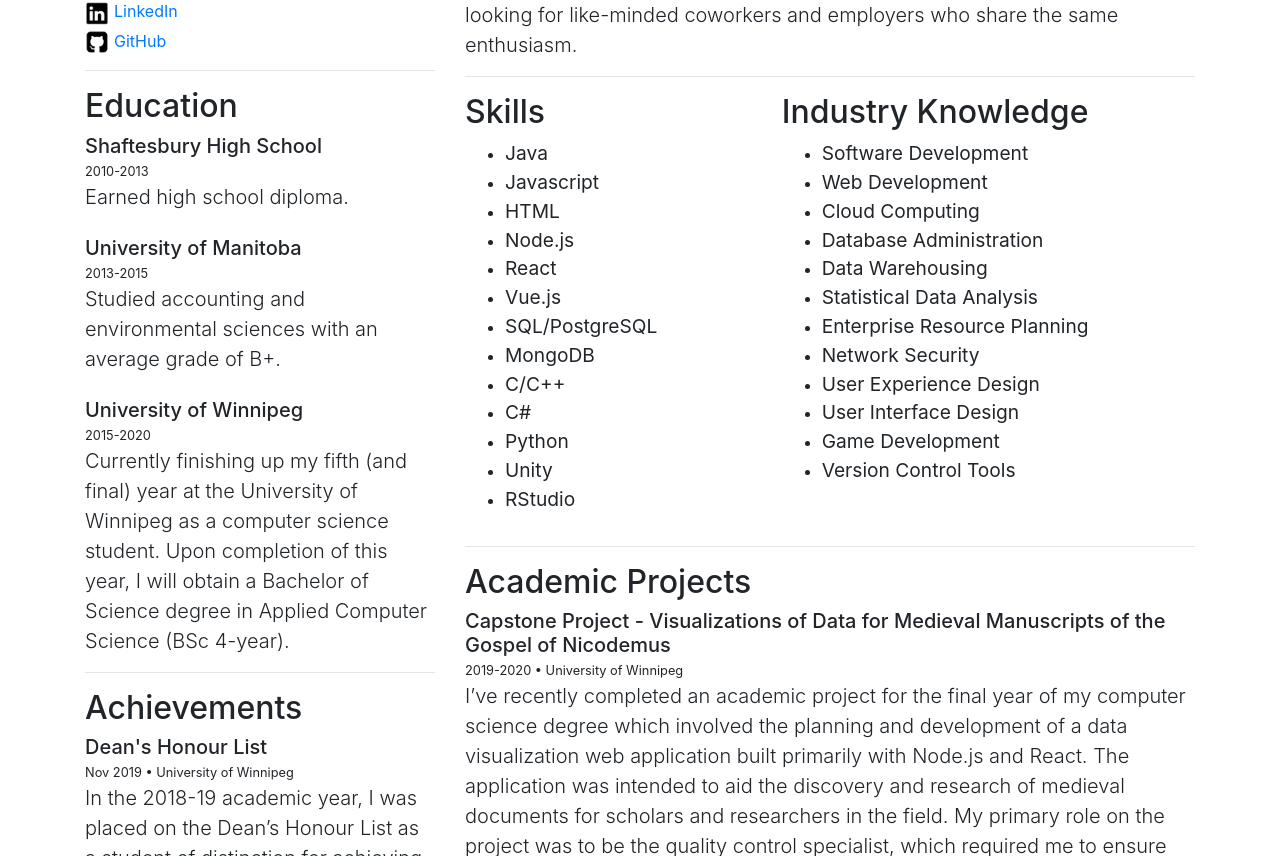
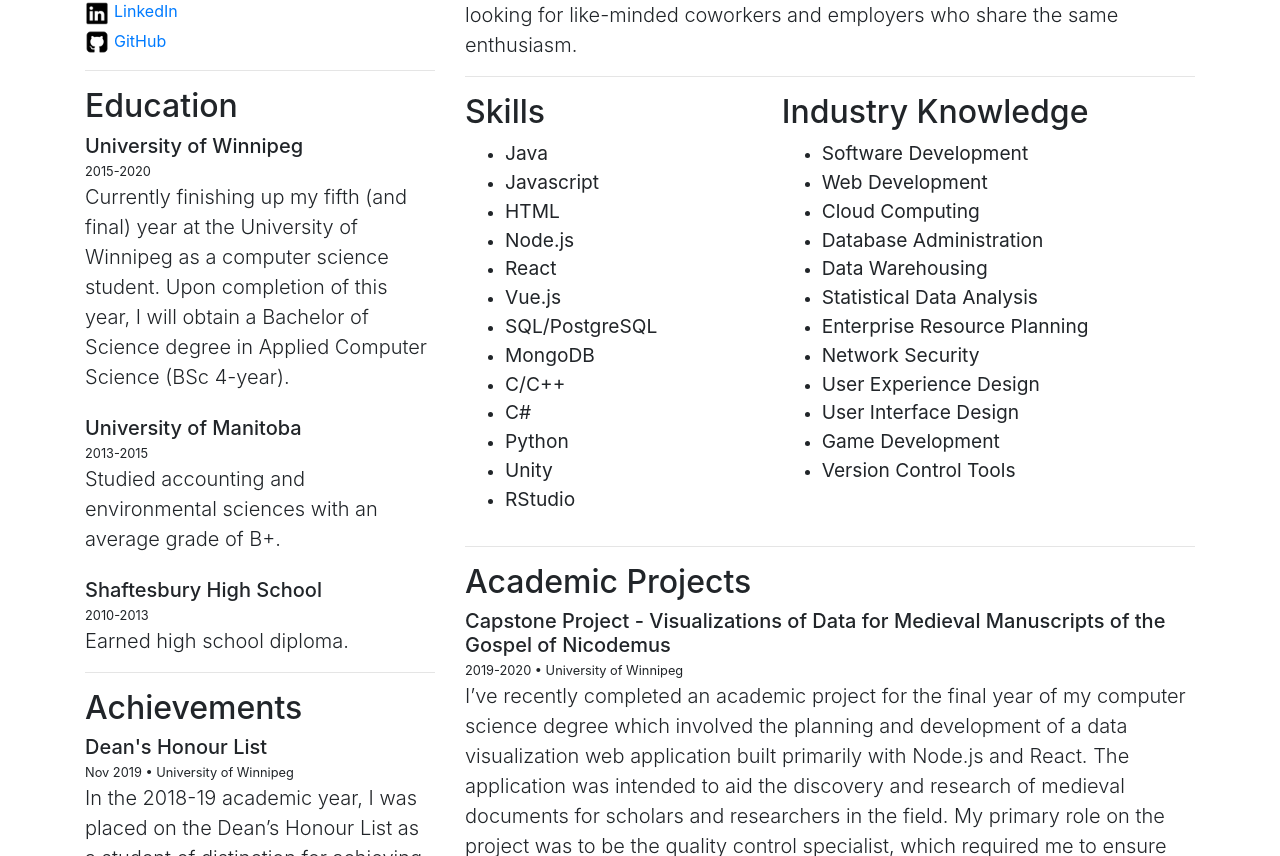
Before and after one commit to LukeAhrensTownsend/LukeAhrensTownsend.github.io, a Vue app: page /#/resume in a window 1280 px wide. Shown: the part 628-1484 px from the top of the page. Built offline with nearby package versions, Linux system fonts and the light colour scheme; no server answers; what vue-head would draw is missing.

Commit message:
Re-order education sub-sections

```diff
--- a/src/views/Resume.vue
+++ b/src/views/Resume.vue
@@ -31,9 +31,11 @@
           <hr />
 
           <h2>Education</h2>
-          <h5 class="section-subheader">Shaftesbury High School</h5>
-          <small>2010-2013</small>
-          <div class="lead">Earned high school diploma.</div>
+          <h5 class="section-subheader">University of Winnipeg</h5>
+          <small>2015-2020</small>
+          <div
+            class="lead"
+          >Currently finishing up my fifth (and final) year at the University of Winnipeg as a computer science student. Upon completion of this year, I will obtain a Bachelor of Science degree in Applied Computer Science (BSc 4-year).</div>
 
           <br />
 
@@ -45,11 +47,9 @@
 
           <br />
 
-          <h5 class="section-subheader">University of Winnipeg</h5>
-          <small>2015-2020</small>
-          <div
-            class="lead"
-          >Currently finishing up my fifth (and final) year at the University of Winnipeg as a computer science student. Upon completion of this year, I will obtain a Bachelor of Science degree in Applied Computer Science (BSc 4-year).</div>
+          <h5 class="section-subheader">Shaftesbury High School</h5>
+          <small>2010-2013</small>
+          <div class="lead">Earned high school diploma.</div>
 
           <hr />
 
```
